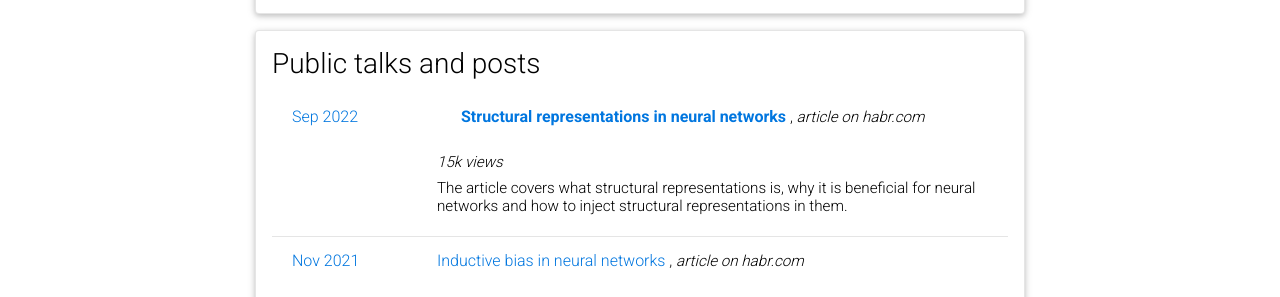
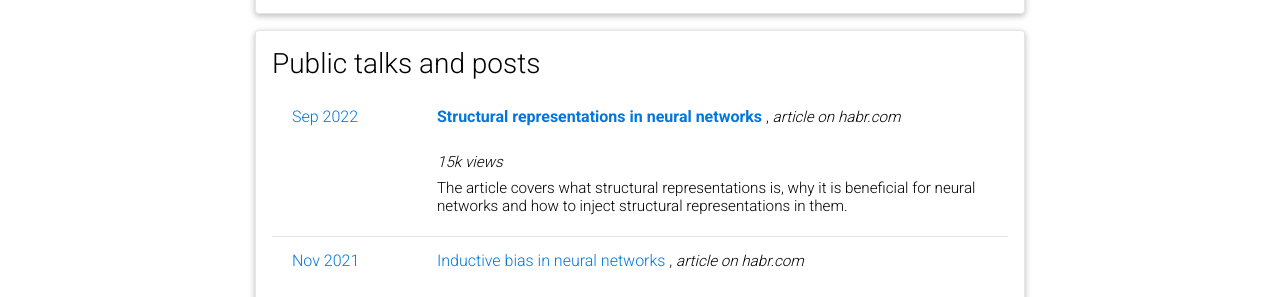
Before and after one commit to Atmyre/atmyre.github.io, a Jekyll site: the page built from _pages/cv.md, in a window 1280 px wide and 900 px high, scrolled down 3788 px. Shown: the part 150-447 px from the top of the window. Built offline with Jekyll 4.4.1, drawn with Linux system fonts in a browser that asks for light colours; comment, search, counter and statistics services are not loaded; a style sheet for code colours, icons or effects is not loaded.

Commit message:
Update cv.yml

```diff
--- a/_data/cv.yml
+++ b/_data/cv.yml
@@ -143,7 +143,7 @@
 - title: Public talks and posts
   type: time_table
   contents:
-    - title: <a class="font-weight-bold ml-1 ml-md-4" href="https://habr.com/ru/post/687646/">Structural representations in neural networks</a>
+    - title: <a class="font-weight-bold" href="https://habr.com/ru/post/687646/">Structural representations in neural networks</a>
       institution: article on habr.com
       year: Sep 2022
       descr: <i>15k views</i>
```
